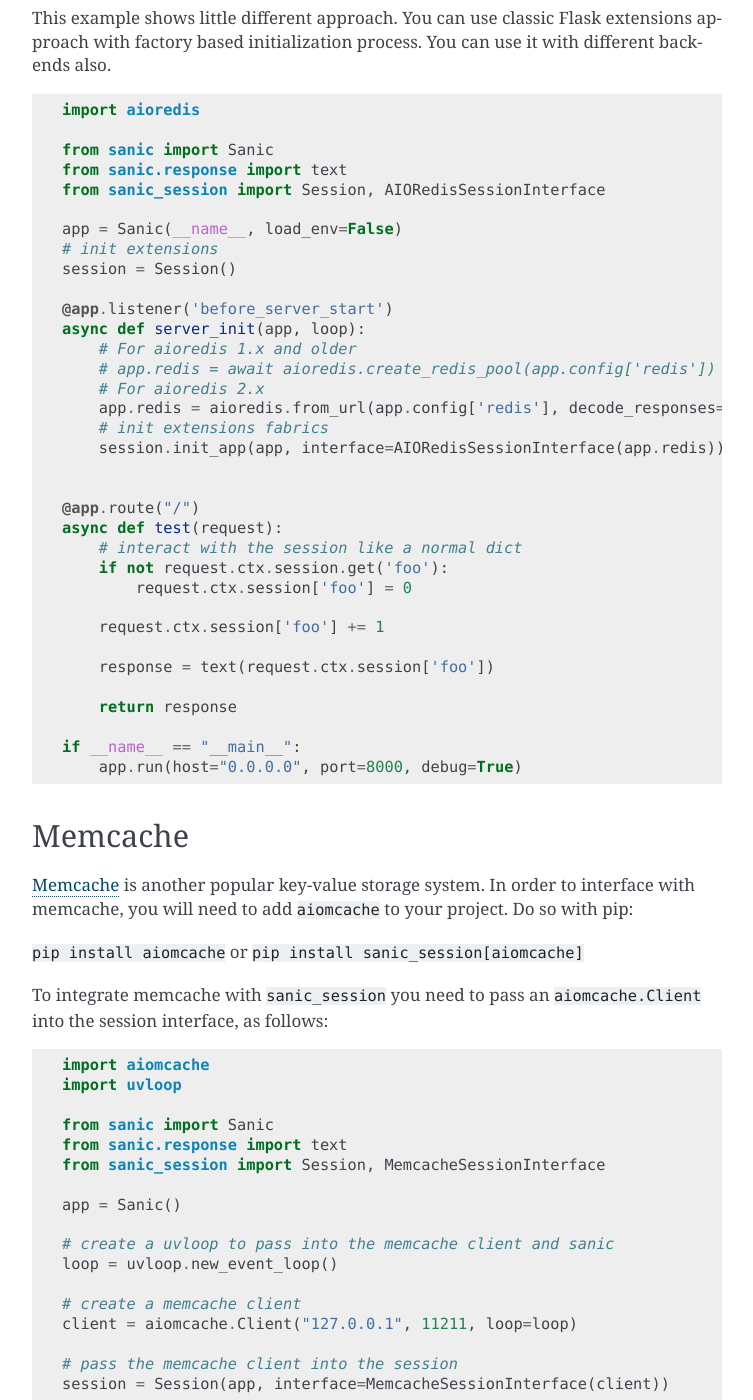
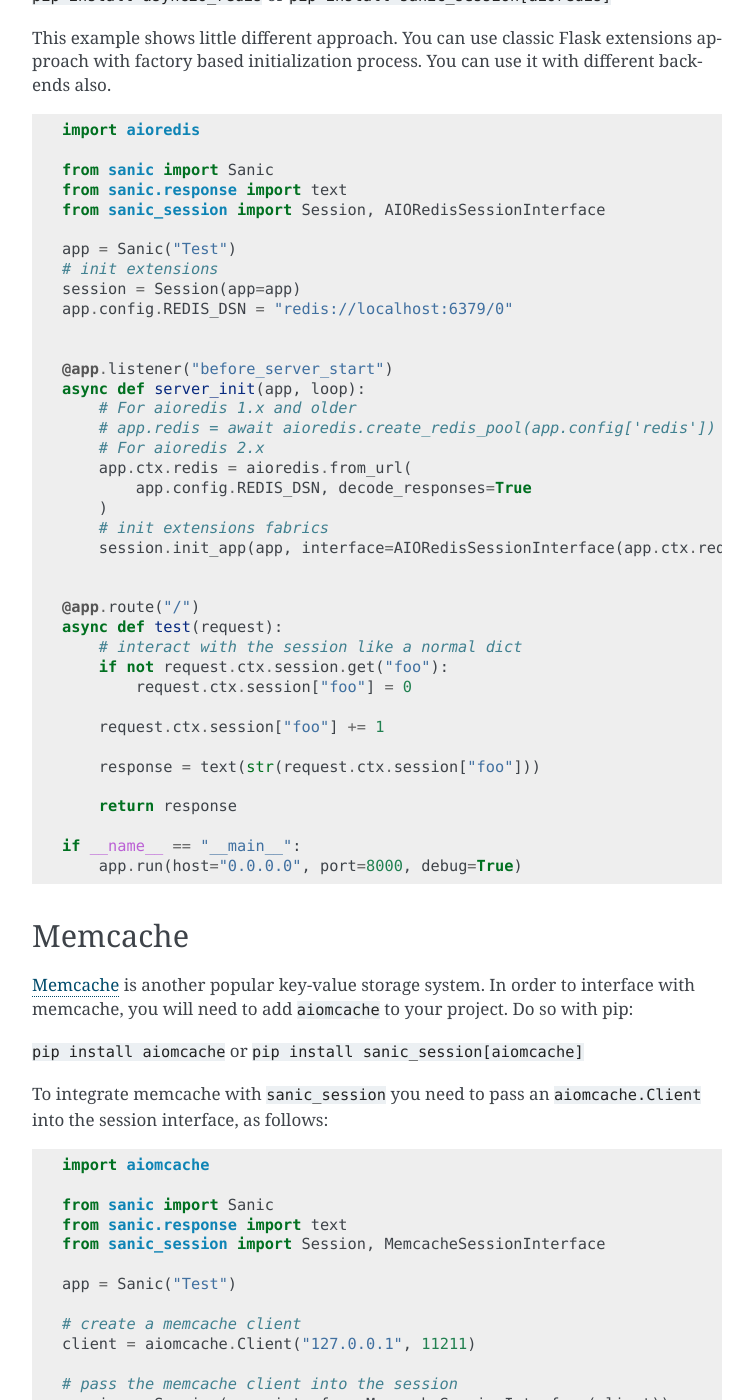
Before and after one commit to ahopkins/sanic-session, a Sphinx documentation site: the page built from docs/source/using_the_interfaces.rst, in a window 1280 px wide and 1400 px high, scrolled down 1725 px. Shown: the whole window, without its empty margins (388-1141 px from the left). Built offline with Sphinx 7.4.7, drawn with Linux system fonts in a browser that asks for light colours; some of the changed text lies outside the part shown.

Commit message:
Update doc examples

```diff
--- a/docs/source/using_the_interfaces.rst
+++ b/docs/source/using_the_interfaces.rst
@@ -31,7 +31,7 @@
     from sanic.response import text
     from sanic_session import Session, RedisSessionInterface
 
-    app = Sanic()
+    app = Sanic("Test")
 
 
     class Redis:
@@ -39,12 +39,13 @@
         A simple wrapper class that allows you to share a connection
         pool across your application.
         """
+
         _pool = None
 
         async def get_redis_pool(self):
             if not self._pool:
                 self._pool = await asyncio_redis.Pool.create(
-                    host='localhost', port=6379, poolsize=10
+                    host="localhost", port=6379, poolsize=10
                 )
 
             return self._pool
@@ -58,12 +59,12 @@
     @app.route("/")
     async def test(request):
         # interact with the session like a normal dict
-        if not request.ctx.session.get('foo'):
-            request.ctx.session['foo'] = 0
+        if not request.ctx.session.get("foo"):
+            request.ctx.session["foo"] = 0
 
-        request.ctx.session['foo'] += 1
+        request.ctx.session["foo"] += 1
 
-        response = text(request.ctx.session['foo'])
+        response = text(str(request.ctx.session["foo"]))
 
         return response
 
@@ -87,29 +88,33 @@
     from sanic.response import text
     from sanic_session import Session, AIORedisSessionInterface
 
-    app = Sanic(__name__, load_env=False)
+    app = Sanic("Test")
     # init extensions
-    session = Session()
+    session = Session(app=app)
+    app.config.REDIS_DSN = "redis://localhost:6379/0"
 
-    @app.listener('before_server_start')
+
+    @app.listener("before_server_start")
     async def server_init(app, loop):
         # For aioredis 1.x and older
         # app.redis = await aioredis.create_redis_pool(app.config['redis'])
         # For aioredis 2.x
-        app.redis = aioredis.from_url(app.config['redis'], decode_responses=True)
+        app.ctx.redis = aioredis.from_url(
+            app.config.REDIS_DSN, decode_responses=True
+        )
         # init extensions fabrics
-        session.init_app(app, interface=AIORedisSessionInterface(app.redis))
+        session.init_app(app, interface=AIORedisSessionInterface(app.ctx.redis))
 
 
     @app.route("/")
     async def test(request):
         # interact with the session like a normal dict
-        if not request.ctx.session.get('foo'):
-            request.ctx.session['foo'] = 0
+        if not request.ctx.session.get("foo"):
+            request.ctx.session["foo"] = 0
 
-        request.ctx.session['foo'] += 1
+        request.ctx.session["foo"] += 1
 
-        response = text(request.ctx.session['foo'])
+        response = text(str(request.ctx.session["foo"]))
 
         return response
 
@@ -129,32 +134,29 @@
 .. code-block:: python
 
     import aiomcache
-    import uvloop
 
     from sanic import Sanic
     from sanic.response import text
     from sanic_session import Session, MemcacheSessionInterface
 
-    app = Sanic()
-
-    # create a uvloop to pass into the memcache client and sanic
-    loop = uvloop.new_event_loop()
+    app = Sanic("Test")
 
     # create a memcache client
-    client = aiomcache.Client("127.0.0.1", 11211, loop=loop)
+    client = aiomcache.Client("127.0.0.1", 11211)
 
     # pass the memcache client into the session
     session = Session(app, interface=MemcacheSessionInterface(client))
 
+
     @app.route("/")
     async def test(request):
         # interact with the session like a normal dict
-        if not request.ctx.session.get('foo'):
-            request.ctx.session['foo'] = 0
+        if not request.ctx.session.get("foo"):
+            request.ctx.session["foo"] = 0
 
-        request.ctx.session['foo'] += 1
+        request.ctx.session["foo"] += 1
 
-        response = text(request.ctx.session['foo'])
+        response = text(str(request.ctx.session["foo"]))
 
         return response
 
@@ -173,7 +175,7 @@
     from sanic_session import Session
 
 
-    app = Sanic()
+    app = Sanic("Test")
 
     Session(app)  # because InMemorySessionInterface used by default
 
@@ -181,15 +183,16 @@
     #   from sanic_session import InMemorySessionInterface
     #   session = Session(app, interface=InMemorySessionInterface())
 
+
     @app.route("/")
     async def index(request):
         # interact with the session like a normal dict
-        if not request.ctx.session.get('foo'):
-            request.ctx.session['foo'] = 0
+        if not request.ctx.session.get("foo"):
+            request.ctx.session["foo"] = 0
 
-        request.ctx.session['foo'] += 1
+        request.ctx.session["foo"] += 1
 
-        return text(request.ctx.session['foo'])
+        return text(str(request.ctx.session["foo"]))
 
     if __name__ == "__main__":
         app.run(host="0.0.0.0", port=8000, debug=True)
```
